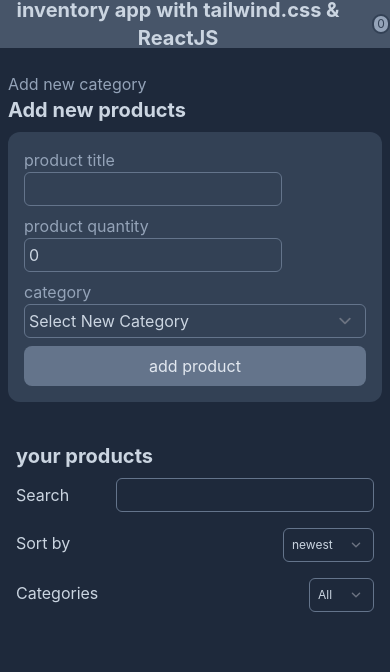
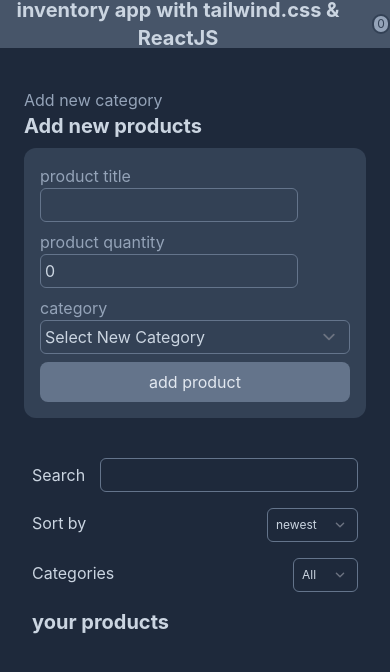
Before and after one commit to IsAmirMmd/inventory-app, a React (Create React App) app: page / in a window 390 px wide. Shown: the top 672 px of the page. Built offline with nearby package versions, Linux system fonts and the light colour scheme.

Commit message:
completting project for mobile and desktop screen

```diff
--- a/src/App.js
+++ b/src/App.js
@@ -78,8 +78,12 @@ function App() {
     <div className="">
       <div className="bg-slate-800 min-h-screen">
         <Navbar products={products} />
+        <div className="container mx-auto p-4 md:flex-row flex-col flex md:justify-between lg:max-w-screen-xl md:gap-x-12">
           <div className="max-w-screen-sm container mx-auto p-2">
-          <CategoryForm setCategories={setCategories} categories={categories} />
+            <CategoryForm
+              setCategories={setCategories}
+              categories={categories}
+            />
             <ProductForm
               categories={categories}
               setProducts={setProducts}
@@ -87,9 +91,6 @@ function App() {
             />
           </div>
           <div className="max-w-screen-sm container mx-auto p-4 overflow-x-auto">
-          <h2 className="text-xl text-slate-300 font-bold mb-2">
-            your products
-          </h2>
             <FilterProduct
               sort={sort}
               search={search}
@@ -99,6 +100,9 @@ function App() {
               category={category}
               categoryHandler={categoryHandler}
             />
+            <h2 className="text-xl text-slate-300 font-bold mb-4 mt-2">
+              your products
+            </h2>
             <ProductList
               products={filteredProduct}
               categories={categories}
@@ -107,6 +111,7 @@ function App() {
           </div>
         </div>
       </div>
+    </div>
   );
 }
 
```
Lines whose indentation alone changed are shown as unchanged.
